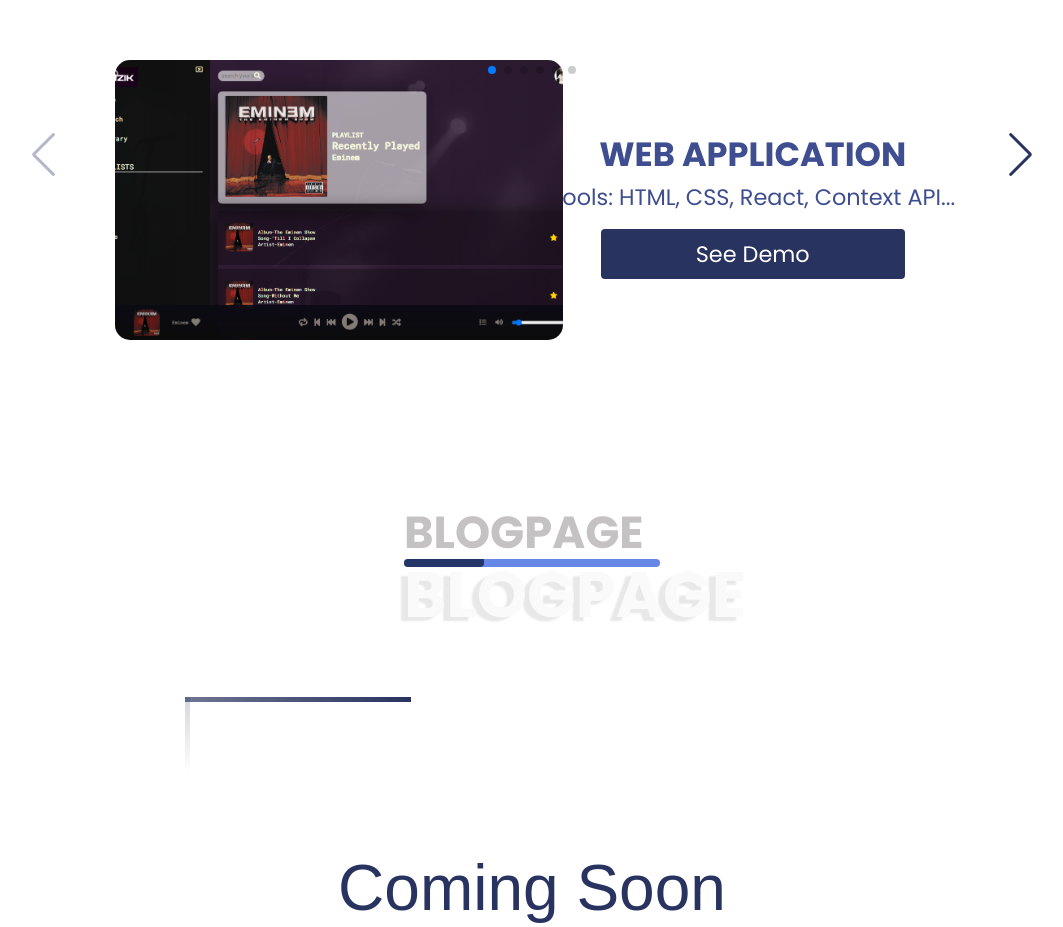
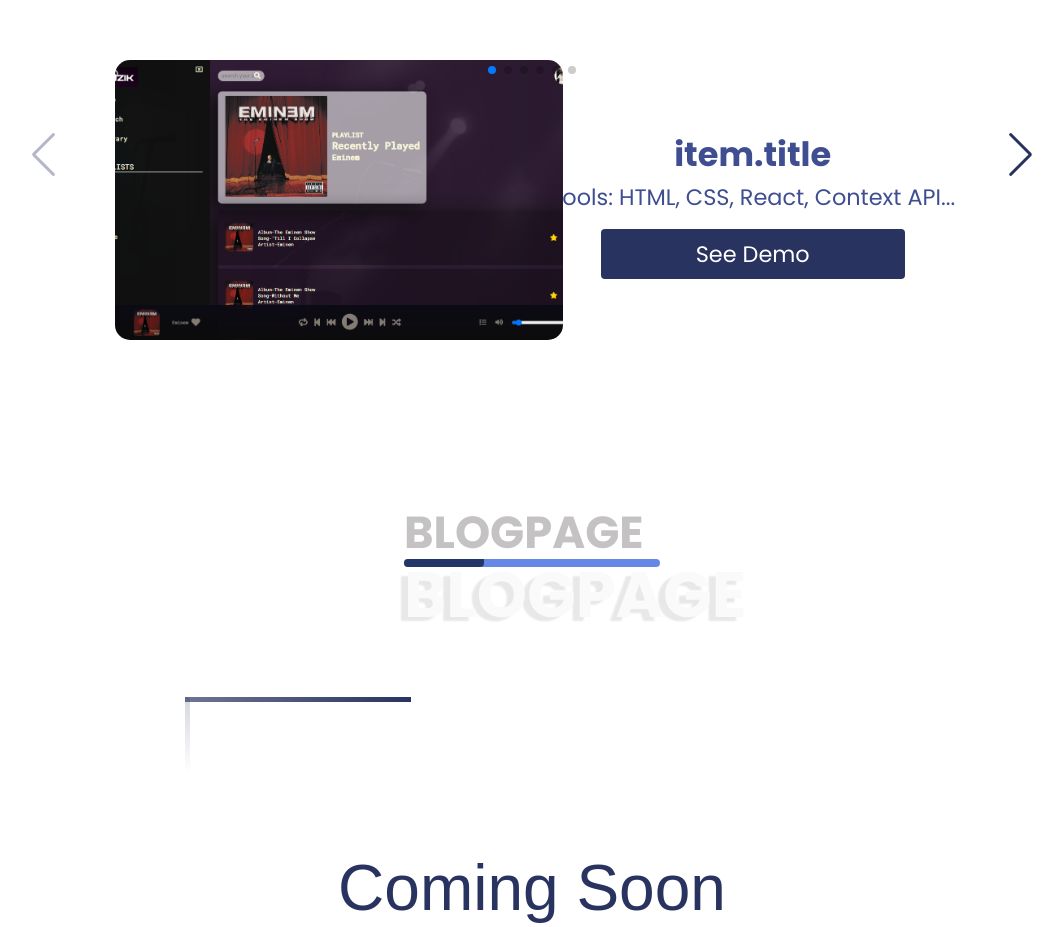
Before and after one commit to ejezie/Portfolio, a React (Create React App) app in the folder my-portfolio/: page / in a window 1280 px wide. Shown: the part 2660-3587 px from the top of the page, without its empty margins (108-1171 px from the left). Built offline with nearby package versions, Linux system fonts and the light colour scheme; some icons are missing; a web font is replaced by a local one.

Commit message:
Update portfolio slide

```diff
--- a/my-portfolio/src/pages/HomePage.jsx
+++ b/my-portfolio/src/pages/HomePage.jsx
@@ -24,31 +24,37 @@
   const items = [
     {
       name: mewzik,
+      title: "Mewzik",
       text: "Tools: HTML, CSS, React, Context API...",
       view: "https://mewzik.vercel.app/",
     },
     {
       name: movies,
+      title: "Moviezhub",
       text: " HTML, CSS, React and Axios...",
       view: "https://movies-hub.vercel.app/",
     },
     {
       name: house,
+      title: "Comfty House",
       text: " HTML, CSS and Javascript",
       view: "https://github.com/ejezie",
     },
     {
       name: port,
+      title: "Portfolio",
       text: " HTML, SCSS and React ",
       view: "https://github.com/ejezie",
     },
     {
       name: dora,
+      title: "Doragroovykicthen",
       text: " HTML, CSS and Javascript",
       view: "https://github.com/ejezie",
     },
     {
       name: webp,
+      title: "Tour",
       text: " HTML, CSS and Javascript",
       view: "https://ejezie.github.io/web-project2/",
     },
@@ -68,7 +74,7 @@
         </div>
       </div>
       <div className="text__portion">
-        <h2 className="text__portion__header"> WEB APPLICATION</h2>
+        <h2 className="text__portion__header">item.title</h2>
         <p>{item.text}</p>
         <div className="slide__button">
           <a href={item.view}>See Demo</a>
```
